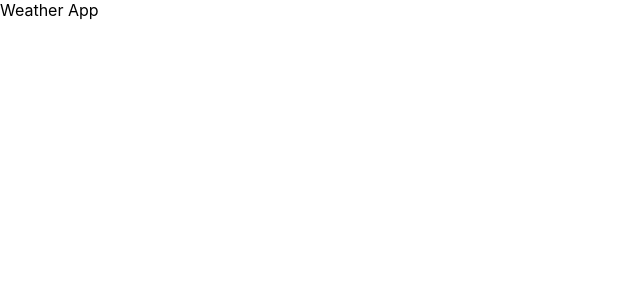
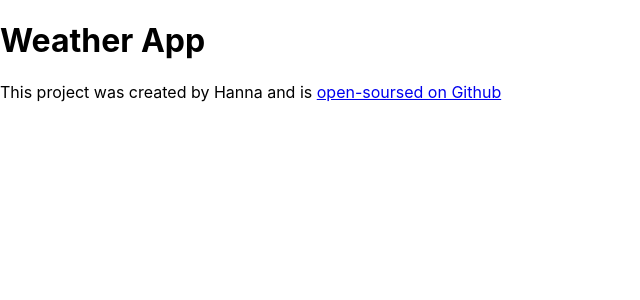
Before and after one commit to UAHanna/react-weather-app, a React (Create React App) app: page / in a window 1280 px wide. Shown: the top 300 px of the page, without its empty margins (0-640 px from the left). Built offline with nearby package versions, Linux system fonts and the light colour scheme.

Commit message:
add Github link

```diff
--- a/src/App.js
+++ b/src/App.js
@@ -2,5 +2,16 @@ import React from "react";
 import "./App.css";
 
 export default function App() {
-  return <div className="App">Weather App</div>;
+  return (
+    <div className="App">
+      <h1>Weather App</h1>
+      <footer>
+        {" "}
+        This project was created by Hanna and is{" "}
+        <a href="https://github.com/UAHanna/react-weather-app" target="_blank">
+          open-soursed on Github
+        </a>
+      </footer>
+    </div>
+  );
 }
```
